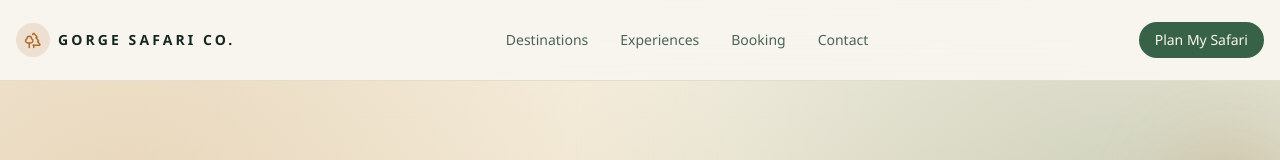
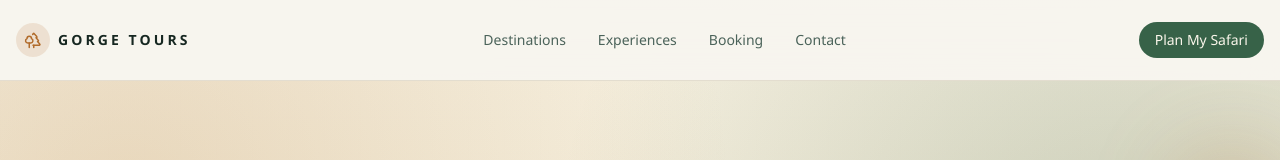
Before and after one commit to thigaruth/gorge-tours-website, a Next.js app in the folder src/: page / in a window 1280 px wide. Shown: the top 160 px of the page. Built offline with nearby package versions, Linux system fonts and the light colour scheme.

Commit message:
fix: update company name  in Navbar component

```diff
--- a/src/components/layout/Navbar.tsx
+++ b/src/components/layout/Navbar.tsx
@@ -22,7 +22,7 @@ export default function Navbar() {
           <span className="rounded-full bg-primary/15 p-2 text-primary transition-colors group-hover:bg-primary group-hover:text-primary-foreground">
             <Trees size={18} />
           </span>
-          <span className="text-sm font-semibold uppercase tracking-[0.22em] text-foreground">Gorge Safari Co.</span>
+          <span className="text-sm font-semibold uppercase tracking-[0.22em] text-foreground">Gorge Tours</span>
         </Link>
 
         <nav className="hidden items-center gap-8 text-sm md:flex">
```
